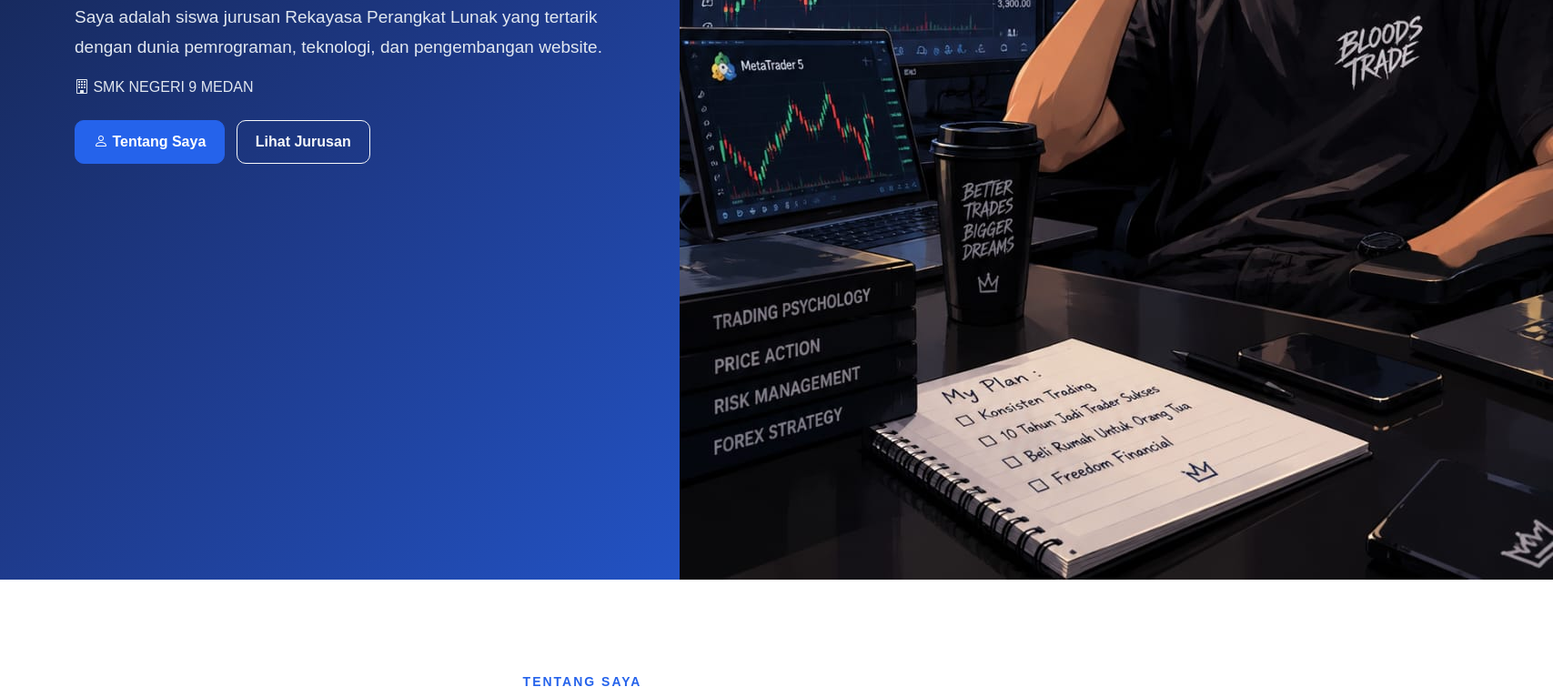
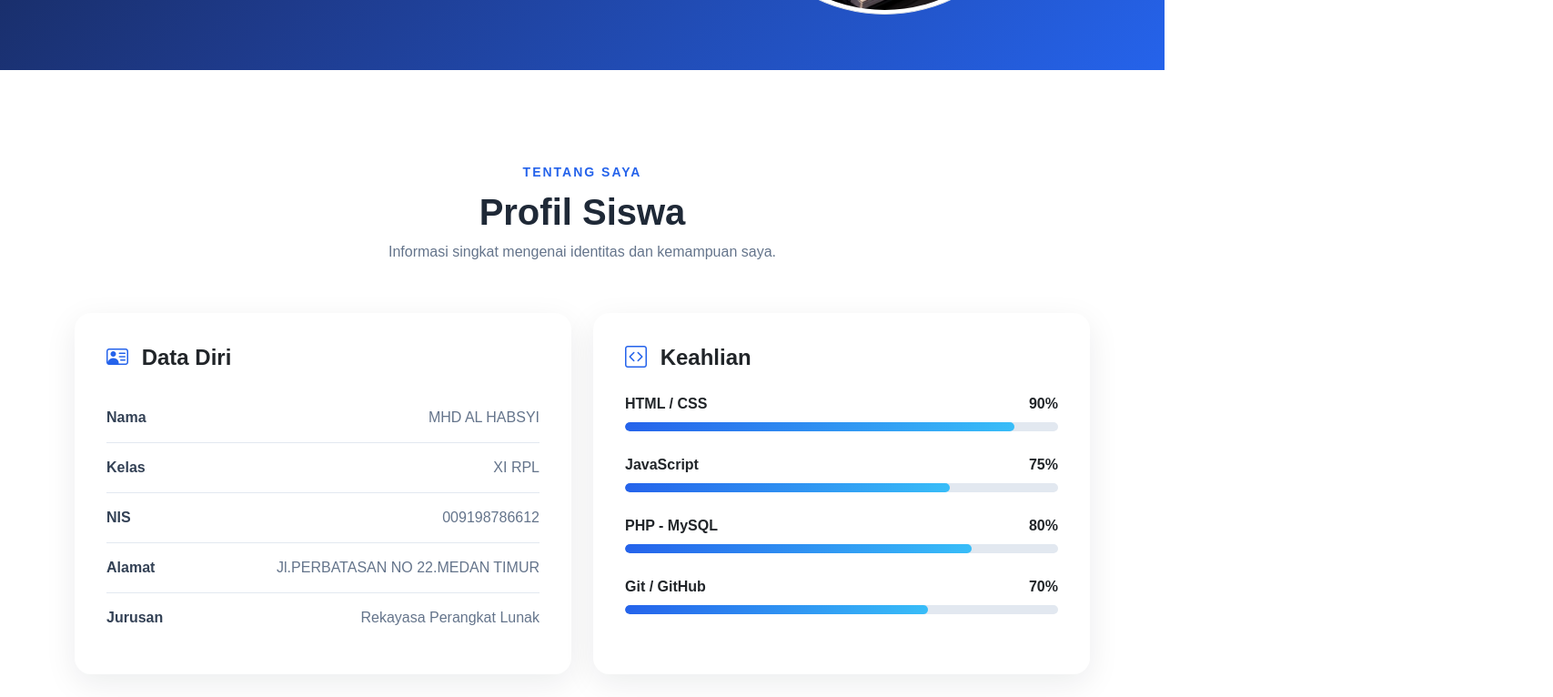
Before and after one commit to akunajay19-debug/Profil, a plain HTML site: page index.html in a window 1280 px wide. Shown: the part 723-1489 px from the top of the page at 91% size, 1707 px wide, since content can reach past the window. Drawn offline with nearby package versions, Linux system fonts and the light colour scheme.

Commit message:
Update index.html

```diff
--- a/index.html
+++ b/index.html
@@ -79,7 +79,7 @@
             </div>
 
             <div class="col-lg-5 text-center mt-5 mt-lg-0">
-                <img src="profil.jpg" alt="">
+                <img src="profil.jpg" class="rounded-circle img-thumbnail" alt="">
             </div>
         </div>
     </div>
```
